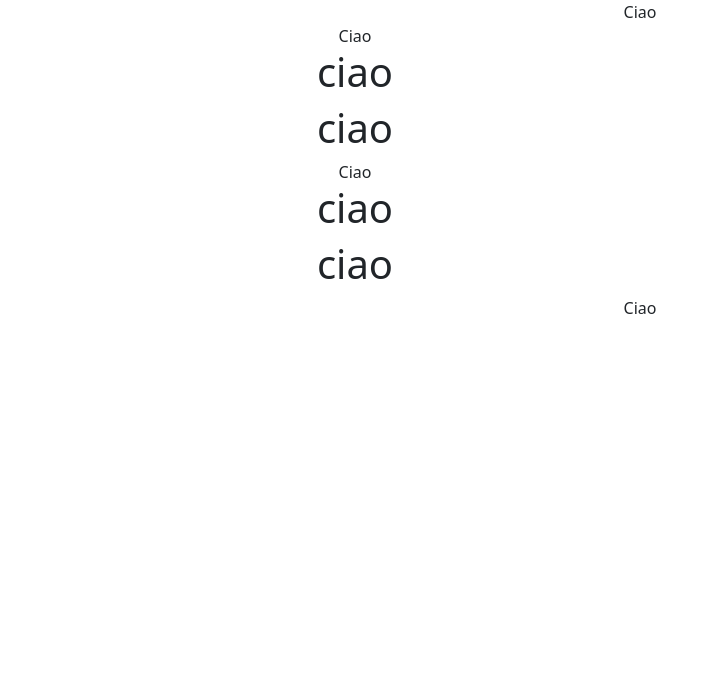
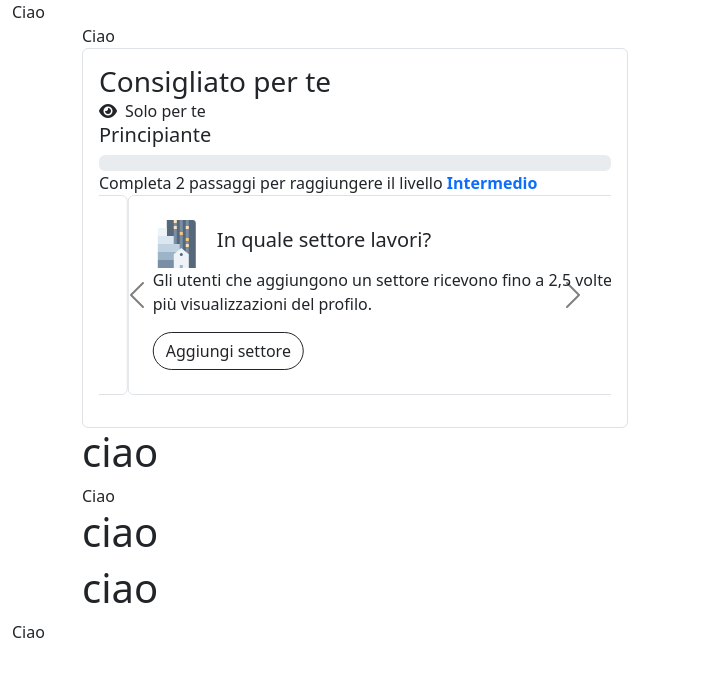
Before and after one commit to ale89-pit/linkedin_clone, a React (Create React App) app: page /me in a window 1280 px wide. Shown: the top 676 px of the page, without its empty margins (0-706 px from the left). Built offline with nearby package versions, Linux system fonts and the light colour scheme.

Commit message:
developing profile components

```diff
--- a/public/index.html
+++ b/public/index.html
@@ -9,6 +9,7 @@
       name="description"
       content="Web site created using create-react-app"
     />
+    <script src="https://kit.fontawesome.com/1205482781.js"></script>
     <link rel="apple-touch-icon" href="%PUBLIC_URL%/logo192.png" />
     <!--
       manifest.json provides metadata used when your web app is installed on a
--- a/src/App.css
+++ b/src/App.css
@@ -1,38 +1,4 @@
-.App {
-  text-align: center;
+.carousel-control-next,
+.carousel-control-prev {
+  filter: brightness(0);
 }
-
-.App-logo {
-  height: 40vmin;
-  pointer-events: none;
-}
-
-@media (prefers-reduced-motion: no-preference) {
-  .App-logo {
-    animation: App-logo-spin infinite 20s linear;
-  }
-}
-
-.App-header {
-  background-color: #282c34;
-  min-height: 100vh;
-  display: flex;
-  flex-direction: column;
-  align-items: center;
-  justify-content: center;
-  font-size: calc(10px + 2vmin);
-  color: white;
-}
-
-.App-link {
-  color: #61dafb;
-}
-
-@keyframes App-logo-spin {
-  from {
-    transform: rotate(0deg);
-  }
-  to {
-    transform: rotate(360deg);
-  }
-}
--- a/src/components/Home/Profile/ForYou.jsx
+++ b/src/components/Home/Profile/ForYou.jsx
@@ -1,5 +1,55 @@
-const ForYou = ()=>{
-    return (<h1>ciao</h1>)
-}
+import ForYouStep1 from "./ForYouStep1";
+import ForYouStep2 from "./ForYouStep2";
+import ForYouStep3 from "./ForYouStep3";
+import React, { useState } from "react";
+import Carousel from "react-bootstrap/Carousel";
 
-export default ForYou
+const ForYou = () => {
+  const [index, setIndex] = useState(0);
+
+  const handleSelect = (selectedIndex, e) => {
+    setIndex(selectedIndex);
+  };
+
+  return (
+    <div className="border rounded p-3">
+      <div className="mb-3">
+        <h3 className="mb-0">Consigliato per te</h3>
+        <span>
+          <i class="fas fa-eye me-2"></i>Solo per te
+        </span>
+        <div>
+          <h5>Principiante</h5>
+          <div className="progress">
+            <div
+              className="progress-bar"
+              role="progressbar"
+              aria-valuenow="0"
+              aria-valuemin="0"
+              aria-valuemax="100"
+            ></div>
+          </div>
+          <span>
+            Completa 2 passaggi per raggiungere il livello{" "}
+            <a href="#" style={{ textDecoration: "none", fontWeight: "bold" }}>
+              Intermedio
+            </a>
+          </span>
+        </div>
+        <Carousel activeIndex={index} onSelect={handleSelect}>
+          <Carousel.Item>
+            <ForYouStep1 />
+          </Carousel.Item>
+          <Carousel.Item>
+            <ForYouStep2 />
+          </Carousel.Item>
+          <Carousel.Item>
+            <ForYouStep3 />
+          </Carousel.Item>
+        </Carousel>
+      </div>
+    </div>
+  );
+};
+
+export default ForYou;
--- /dev/null
+++ b/src/components/Home/Profile/ForYouStep1.jsx
@@ -0,0 +1,46 @@
+const ForYouStep1 = () => {
+  return (
+    <div className="border rounded p-4">
+      <div className="d-flex align-items-center ">
+        <svg
+          xmlns="http://www.w3.org/2000/svg"
+          width="48.11"
+          height="48.03"
+          viewBox="0 0 48.11 48.03"
+          data-supported-dps="48x48"
+          className="me-3"
+        >
+          <path
+            d="M1.05 26h46v13.93a3 3 0 01-3 3.09H4.1a3 3 0 01-3-3.09z"
+            fill="#788fa5"
+          />
+          <path
+            d="M1.6 9h44.9a1.55 1.55 0 011.55 1.55v15.33A3.1 3.1 0 0145 29H3.15a3.11 3.11 0 01-3.1-3.1V10.59A1.56 1.56 0 011.58 9z"
+            fill="#f8c77e"
+          />
+          <rect
+            x="20.05"
+            y="25.02"
+            width="8"
+            height="8"
+            rx="1.35"
+            fill="#fff"
+          />
+          <path
+            d="M36.05 6a3 3 0 00-3-3h-18a3 3 0 00-3 3v3h2V6a1 1 0 011-1h18a1 1 0 011 1v3h2z"
+            fill="#56687a"
+          />
+        </svg>{" "}
+        <h5 className="d-inline-block">Dove lavori attualmente?</h5>
+      </div>
+      <p>
+        I recruiter cercano candidati in base alla loro esperienza lavorativa.
+      </p>
+      <button className="btn rounded-pill border border-dark">
+        Aggiungi posizione
+      </button>
+    </div>
+  );
+};
+
+export default ForYouStep1;
--- /dev/null
+++ b/src/components/Home/Profile/ForYouStep2.jsx
@@ -0,0 +1,47 @@
+const ForYouStep2 = () => {
+  return (
+    <div className="border rounded p-4">
+      <div className="d-flex align-items-center ">
+        <svg
+          xmlns="http://www.w3.org/2000/svg"
+          width="48.11"
+          height="48.03"
+          viewBox="0 0 48.11 48.03"
+          id="industry-small"
+          data-supported-dps="48x48"
+          className="me-3"
+        >
+          <path d="M14.05 0H39.8a3.22 3.22 0 013.25 3v45h-29z" fill="#56687a" />
+          <path
+            fill="#788fa5"
+            d="M21.05.02h3v24h-3zM33.05.02h3v48h-3zM27.05.02h3v48h-3z"
+          />
+          <path fill="#fce2ba" d="M21.05 6.02h3v3h-3zM33.05 6.02h3v3h-3z" />
+          <path fill="#f8c77e" d="M27.05 12.02h3v3h-3zM33.05 18.02h3v3h-3z" />
+          <path fill="#fce2ba" d="M33.05 24.02h3v3h-3zM21.05.02h3v3h-3z" />
+          <path fill="#eef3f8" d="M5.05 8.03h9v7.99h-9V8.03z" />
+          <path fill="#788fa5" d="M5.05 40.02h22v8h-22v-8z" />
+          <path fill="#9db3c8" d="M5.05 32.02h22v8h-22v-8z" />
+          <path fill="#c0d1e2" d="M5.05 24.02h22v8h-22v-8z" />
+          <path fill="#dce6f1" d="M5.05 16.02h16v8h-16v-8z" />
+          <path
+            fill="#eef3f8"
+            d="M36.05 34.35l-7.5-6.33-7.5 6.33v13.67h15V34.35z"
+          />
+          <circle cx="28.55" cy="34.52" r="1.5" fill="#56687a" />
+          <path fill="#9db3c8" d="M27.05 45.02h3v3h-3z" />
+        </svg>
+        <h5 className="d-inline-block">In quale settore lavori?</h5>
+      </div>
+      <p>
+        Gli utenti che aggiungono un settore ricevono fino a 2,5 volte più
+        visualizzazioni del profilo.
+      </p>
+      <button className="btn rounded-pill border border-dark">
+        Aggiungi settore
+      </button>
+    </div>
+  );
+};
+
+export default ForYouStep2;
--- /dev/null
+++ b/src/components/Home/Profile/ForYouStep3.jsx
@@ -0,0 +1,43 @@
+const ForYouStep3 = () => {
+  return (
+    <div className="border rounded p-4">
+      <div className="d-flex align-items-center ">
+        <svg
+          xmlns="http://www.w3.org/2000/svg"
+          width="48.11"
+          height="48.03"
+          viewBox="0 0 48.11 48.03"
+          id="camera-small"
+          data-supported-dps="48x48"
+          className="me-3"
+        >
+          <path
+            d="M46.05 8H30.57L28 4.75A2.35 2.35 0 0026.28 4h-4.46a2.39 2.39 0 00-1.7.73L17.05 8h-15a2.44 2.44 0 00-2 2v30a2.42 2.42 0 002 2h44a2.4 2.4 0 002-2V10a2.42 2.42 0 00-2-2z"
+            fill="#56687a"
+          />
+          <path fill="#788fa5" d="M.05 10.02h48v30h-48z" />
+          <path fill="#fdc2b1" d="M.05 15.02h48v20h-48z" />
+          <path d="M24.05 13a12 12 0 1012 12 12 12 0 00-12-12z" fill="#fff" />
+          <path
+            d="M24.05 15a10 10 0 1010 10 10 10 0 00-10-10z"
+            fill="#56687a"
+          />
+          <path d="M24.05 19a6 6 0 106 6 6 6 0 00-6-6z" fill="#1d2226" />
+          <circle cx="24.05" cy="25.02" r="2" fill="#f9fafb" />
+        </svg>
+        <h5 className="d-inline-block">
+          Aggiungi una foto al tuo profilo per aiutare gli altri a riconoscerti
+        </h5>
+      </div>
+      <p>
+        Gli utenti con una foto del profilo ricevono fino a 2,3 volte più
+        visualizzazioni del profilo.
+      </p>
+      <button className="btn rounded-pill border border-dark">
+        Aggiungi foto
+      </button>
+    </div>
+  );
+};
+
+export default ForYouStep3;
```
